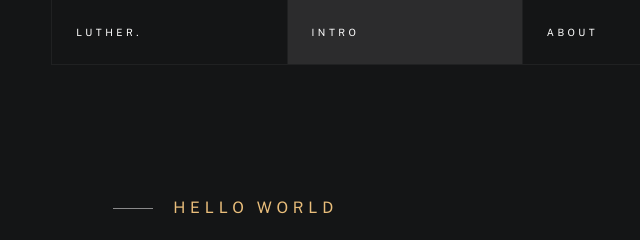
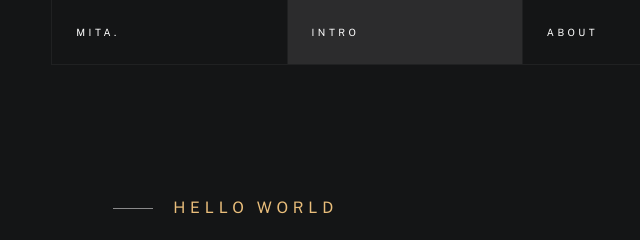
Before and after one commit to MitaDeAraujo/Portfolio-Website, a plain HTML site: page index.html in a window 1280 px wide. Shown: the top 240 px of the page, 0-640 px from the left. Drawn offline with nearby package versions, Linux system fonts and the light colour scheme; files that its build step writes are made by us from their sources; files whose address does not match are found by name; a web font is replaced by a local one.

Commit message:
Update index.html

```diff
--- a/index.html
+++ b/index.html
@@ -5,7 +5,7 @@
     <!--- basic page needs
     ================================================== -->
     <meta charset="utf-8">
-    <title>Luther</title>
+    <title>Mita</title>
     <meta name="description" content="Portfolio website of Mita De Araujo, a business informatics student and fullstack developer.">
     <meta name="author" content="Mita De Araujo">
 
@@ -54,14 +54,14 @@
         <header class="s-header">
 
             <div class="header-mobile">
-                <span class="mobile-home-link"><a href="index.html">Luther.</a></span>
+                <span class="mobile-home-link"><a href="index.html">Mita.</a></span>
                 <a class="mobile-menu-toggle" href="index.html"><span>Menu</span></a>
             </div>
 
             <div class="row wide main-nav-wrap">
                 <nav class="column lg-12 main-nav">
                     <ul>
-                        <li><a href="index.html" class="home-link">Luther.</a></li>
+                        <li><a href="index.html" class="home-link">Mita.</a></li>
                         <li class="current"><a href="#intro" class="smoothscroll">Intro</a></li>
                         <li><a href="#about" class="smoothscroll">About</a></li>
                         <li><a href="#works" class="smoothscroll">Works</a></li>
```
